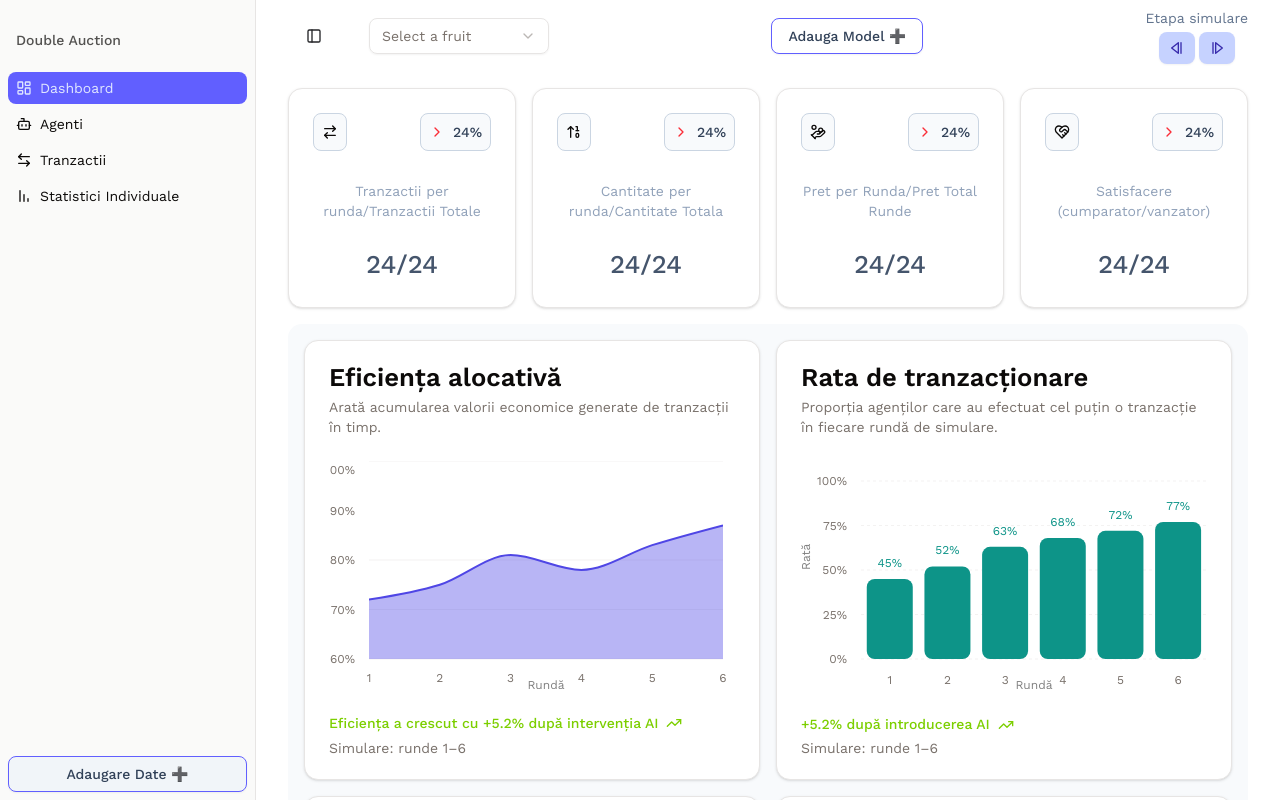
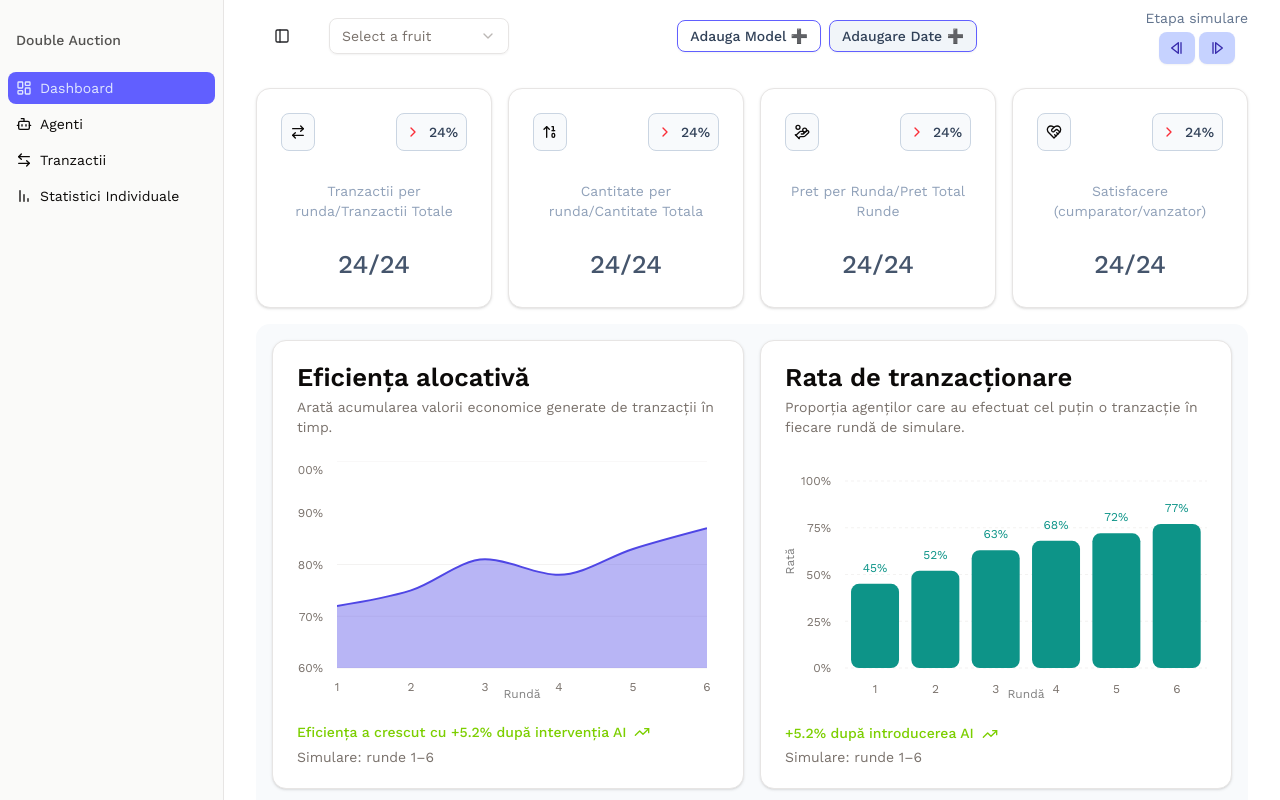
Before and after one commit to RobicaCodeaza/DoubleAuction-Ai, a React (Vite) app: page /dashboard in a window 1280 px wide. Shown: the top 800 px of the page. Built offline with nearby package versions, Linux system fonts and the light colour scheme.

Commit message:
Feature/Dashboard - Modified some styling

```diff
--- a/src/components/app-sidebar.jsx
+++ b/src/components/app-sidebar.jsx
@@ -146,11 +146,7 @@ export function AppSidebar({ ...props }) {
                 <NavMain items={data.navMain} />
                 {/* <NavProjects projects={data.projects} /> */}
             </SidebarContent>
-            <SidebarFooter>
-                <Button className="border border-indigo-500 bg-slate-100 text-slate-700 hover:bg-indigo-50 hover:text-slate-800">
-                    Adaugare Date ➕
-                </Button>
-            </SidebarFooter>
+            <SidebarFooter></SidebarFooter>
             <SidebarRail />
         </Sidebar>
     )
--- a/src/components/ui/sidebar.jsx
+++ b/src/components/ui/sidebar.jsx
@@ -27,7 +27,7 @@ import { useLocation } from 'react-router'
 
 const SIDEBAR_COOKIE_NAME = 'sidebar_state'
 const SIDEBAR_COOKIE_MAX_AGE = 60 * 60 * 24 * 7
-const SIDEBAR_WIDTH = '16rem'
+const SIDEBAR_WIDTH = '14rem'
 const SIDEBAR_WIDTH_MOBILE = '18rem'
 const SIDEBAR_WIDTH_ICON = '3rem'
 const SIDEBAR_KEYBOARD_SHORTCUT = 'b'
--- a/src/ui/AppLayout.jsx
+++ b/src/ui/AppLayout.jsx
@@ -34,8 +34,8 @@ export default function AppLayout() {
         <SidebarProvider>
             <AppSidebar />
             <SidebarInset>
-                <header className="flex items-center justify-between gap-2 px-8 py-2 transition-[width,height] ease-linear group-has-[[data-collapsible=icon]]/sidebar-wrapper:h-auto">
-                    <div className="flex items-center gap-2 px-4">
+                <header className="tabport:px-8 flex items-center justify-between gap-2 px-4 py-2 transition-[width,height] ease-linear group-has-[[data-collapsible=icon]]/sidebar-wrapper:h-auto">
+                    <div className="tabport:px-4 flex items-center px-2">
                         <SidebarTrigger className="-ml-1" />
                         <Separator
                             orientation="vertical"
@@ -66,13 +66,24 @@ export default function AppLayout() {
                                 </SelectGroup>
                             </SelectContent>
                         </Select>
+                        <div className="tabland:flex-row flex flex-col gap-2">
                             <CreateModel
                                 Trigger={
-                                <Button className="border border-indigo-500 bg-white text-slate-700 hover:bg-indigo-50 hover:text-slate-800 active:bg-indigo-100">
+                                    <Button
+                                        size={'sm'}
+                                        className="border border-indigo-500 bg-white text-slate-700 hover:bg-indigo-50 hover:text-slate-800 active:bg-indigo-100"
+                                    >
                                         Adauga Model ➕
                                     </Button>
                                 }
                             ></CreateModel>
+                            <Button
+                                size={'sm'}
+                                className="border border-indigo-500 bg-slate-100 text-slate-700 hover:bg-indigo-50 hover:text-slate-800"
+                            >
+                                Adaugare Date ➕
+                            </Button>
+                        </div>
                         <div className="flex flex-col items-center gap-1">
                             <span className="text-sm text-slate-500">
                                 Etapa simulare
```
Lines whose indentation alone changed are shown as unchanged.
